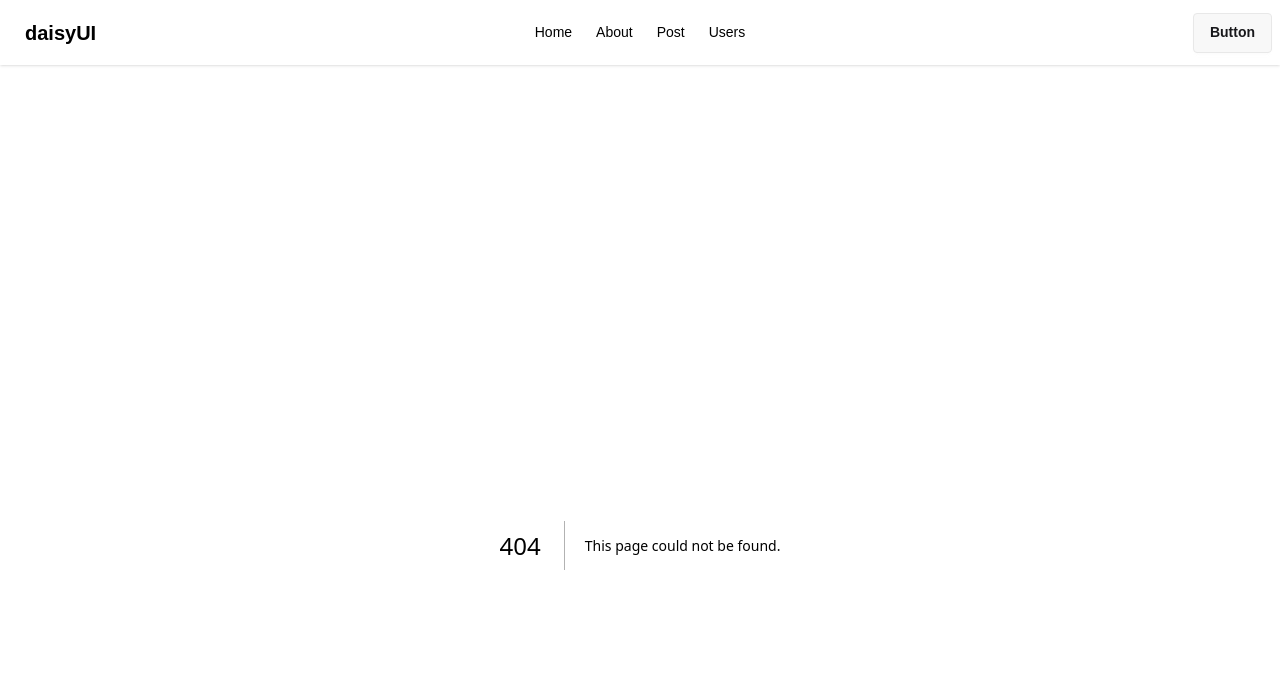
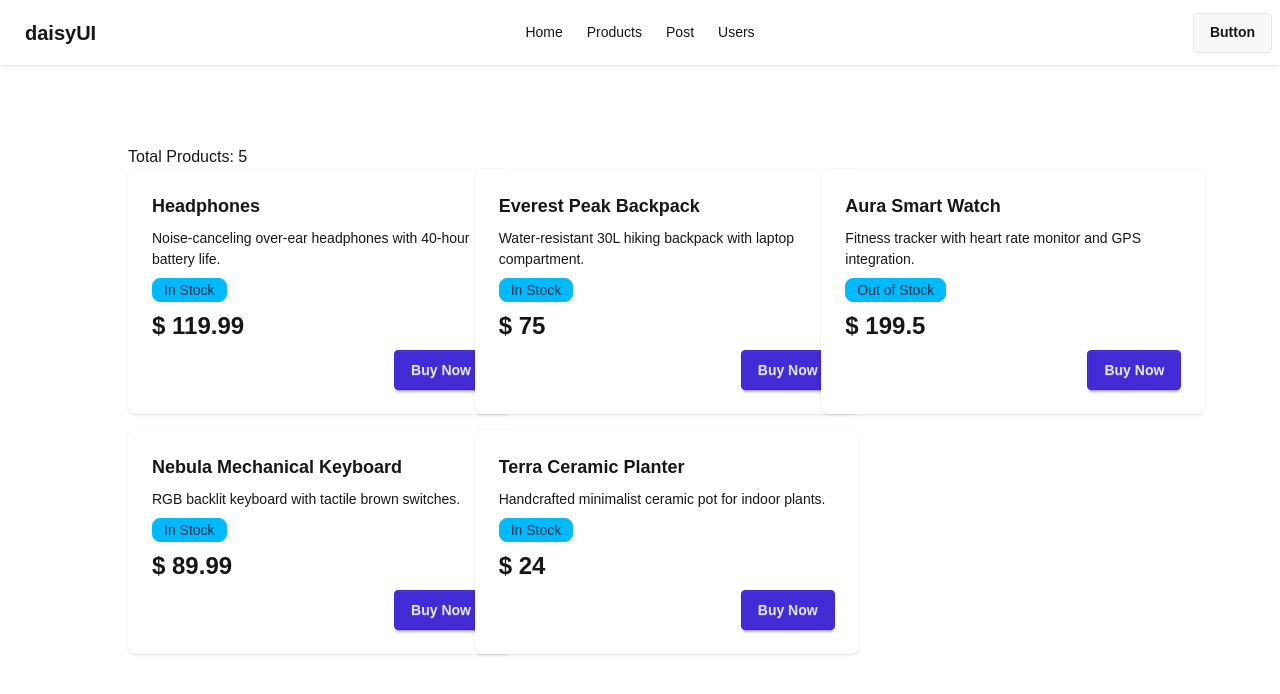
Before and after one commit to chandan-d-karmaker/advance-data-fetching-next-js, a Next.js app: page /products in a window 1280 px wide. Before the commit this address had no page. Shown: the top 694 px of the page. Built offline with nearby package versions, Linux system fonts and the light colour scheme; data requests are answered from the project's data file.

Commit message:
working on caching

```diff
--- a/db.json
+++ b/db.json
@@ -2,7 +2,7 @@
   "products": [
     {
       "id": "1",
-      "name": "Zenith Wireless Headphones",
+      "name": "Headphones",
       "category": "Electronics",
       "price": 119.99,
       "inStock": true,
--- /dev/null
+++ b/src/app/products/page.jsx
@@ -0,0 +1,25 @@
+import ProductCard from '@/components/ProductCard';
+import React from 'react';
+
+const loadProducts = async () =>{
+    const res = await fetch('http://localhost:6969/products', {cache: 'force-cache'});
+    return res.json();
+}
+
+const ProductPage = async () => {
+
+    const products = await loadProducts();
+
+    return (
+        <div>
+            <h2>Total Products: {products.length} </h2>
+            <div className='grid grid-cols-3 gap-4'>
+                {
+                    products.map(product => <ProductCard key={product.id} product={product}></ProductCard>)
+                }
+            </div>
+        </div>
+    );
+};
+
+export default ProductPage;
--- a/src/components/Header.jsx
+++ b/src/components/Header.jsx
@@ -5,7 +5,7 @@
 
     const Links = <>
         <li><Link href='/'>Home</Link></li>
-        <li><Link href='/about'>About</Link></li>
+        <li><Link href='/products'>Products</Link></li>
         <li><Link href='/posts'>Post</Link></li>
         <li><Link href='/users'>Users</Link></li>
     </>
--- /dev/null
+++ b/src/components/ProductCard.jsx
@@ -0,0 +1,21 @@
+import React from 'react';
+
+const ProductCard = ({ product }) => {
+    return (
+        <div>
+            <div className="card w-96 bg-base-100 card-md shadow-sm">
+                <div className="card-body">
+                    <h2 className="card-title">{product.name}</h2>
+                    <p>{product.description}</p>
+                    <p className='badge badge-info'>{product.inStock? 'In Stock' : 'Out of Stock'}</p>
+                    <p className='text-2xl font-bold'>$ {product.price}</p>
+                    <div className="justify-end card-actions">
+                        <button className="btn btn-primary">Buy Now</button>
+                    </div>
+                </div>
+            </div>
+        </div>
+    );
+};
+
+export default ProductCard;
```
